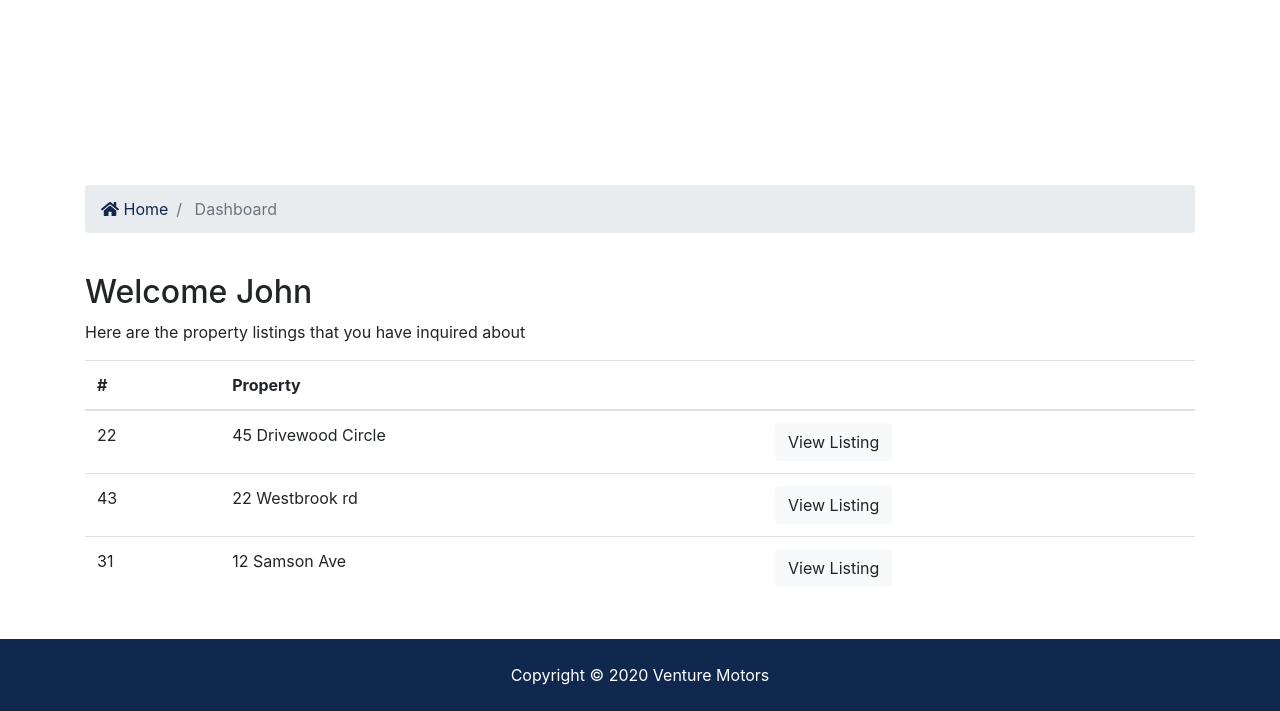
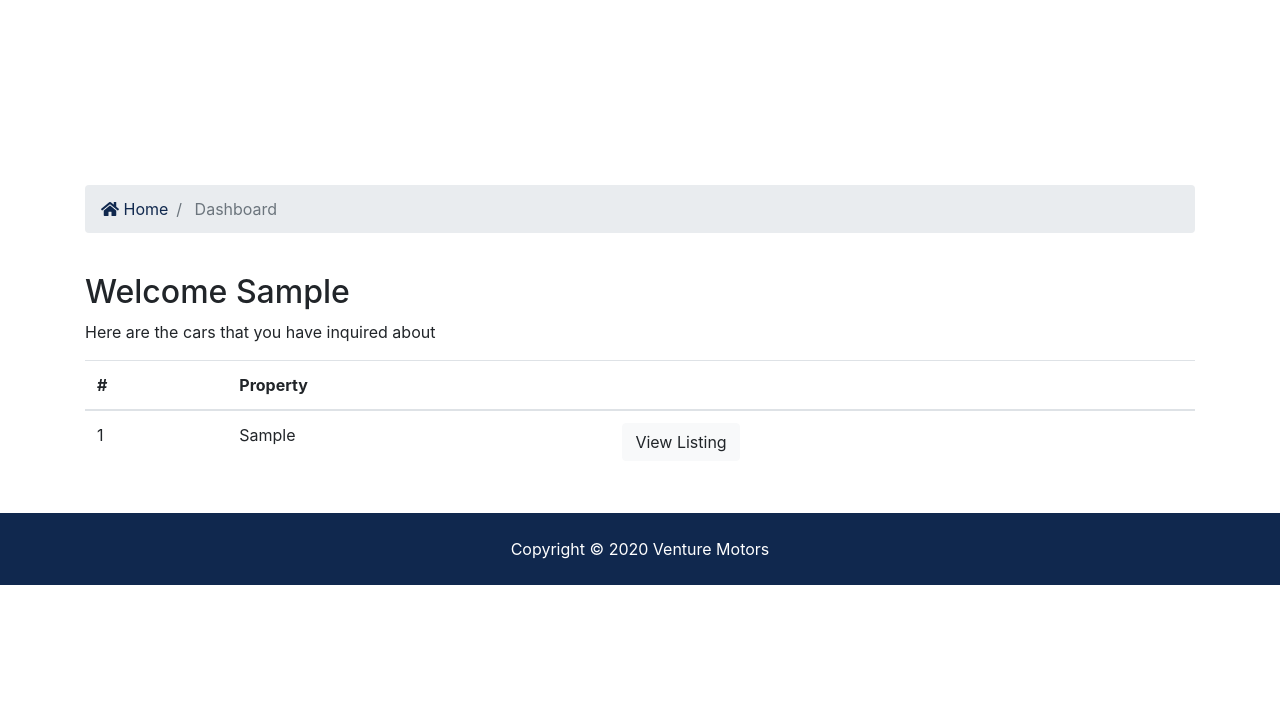
Before and after one commit to bonaventureogeto/VentureMotors, a Django app: page /accounts/dashboard in a window 1280 px wide; the page is wider, and only the part inside the window is pictured. Shown: the part 1060-1771 px from the top of that part. After the commit the page ends 1645 px from the top of that part, so only its background shows below. Run offline with Django 3.2, Linux system fonts and the light colour scheme; a user stored in the database is signed in; tables that the repository leaves empty hold one stand-in row (values such as "Sample post"); some libraries are stand-ins or nearby versions.

Commit message:
Added dashboard functionalities

```diff
--- a/accounts/views.py
+++ b/accounts/views.py
@@ -1,6 +1,7 @@
 from django.shortcuts import render, redirect
 from django.contrib import messages, auth
 from django.contrib.auth.models import User
+from contacts.models import Contact
 
 
 def register(request):
@@ -68,4 +69,10 @@ def logout(request):
 
 
 def dashboard(request):
-    return render(request, 'accounts/dashboard.html')
+    user_contacts = Contact.objects.order_by(
+        '-contact_date').filter(user_id=request.user.id)
+
+    context = {
+        'contacts': user_contacts
+    }
+    return render(request, 'accounts/dashboard.html', context)
--- a/templates/accounts/dashboard.html
+++ b/templates/accounts/dashboard.html
@@ -36,8 +36,9 @@
     <div class="container">
         <div class="row">
             <div class="col-md-12">
-                <h2>Welcome John</h2>
-                <p>Here are the property listings that you have inquired about</p>
+                <h2>Welcome {{ user.first_name }}</h2>
+                {% if contacts %}
+                <p>Here are the cars that you have inquired about</p>
                 <table class="table">
                     <thead>
                         <tr>
@@ -47,29 +48,21 @@
                         </tr>
                     </thead>
                     <tbody>
+                        {% for contact in contacts %}
                         <tr>
-                            <td>22</td>
-                            <td>45 Drivewood Circle</td>
+                            <td>{{ contact.id }}</td>
+                            <td>{{ contact.listing }}</td>
                             <td>
-                                <a class="btn btn-light" href="#">View Listing</a>
+                                <a class="btn btn-light"
+                                href="{% url 'listing' contact.listing_id %}">View Listing</a>
                             </td>
                         </tr>
-                        <tr>
-                            <td>43</td>
-                            <td>22 Westbrook rd</td>
-                            <td>
-                                <a class="btn btn-light" href="#">View Listing</a>
-                            </td>
-                        </tr>
-                        <tr>
-                            <td>31</td>
-                            <td>12 Samson Ave</td>
-                            <td>
-                                <a class="btn btn-light" href="#">View Listing</a>
-                            </td>
-                        </tr>
+                        {% endfor %}
                     </tbody>
                 </table>
+                {% else %}
+                <p>You have not made any inquiries</p>
+                {% endif %}
             </div>
         </div>
     </div>
```
